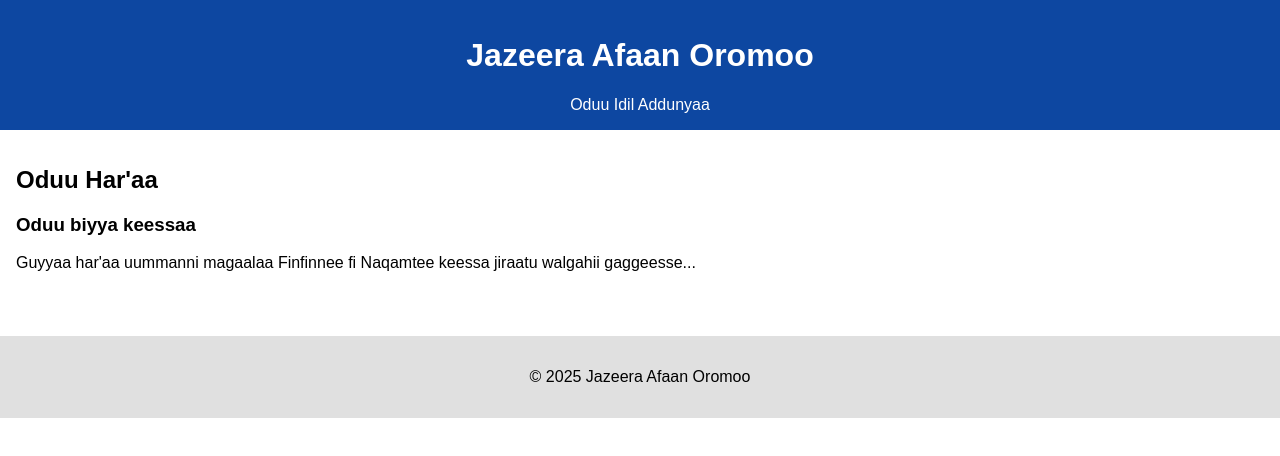
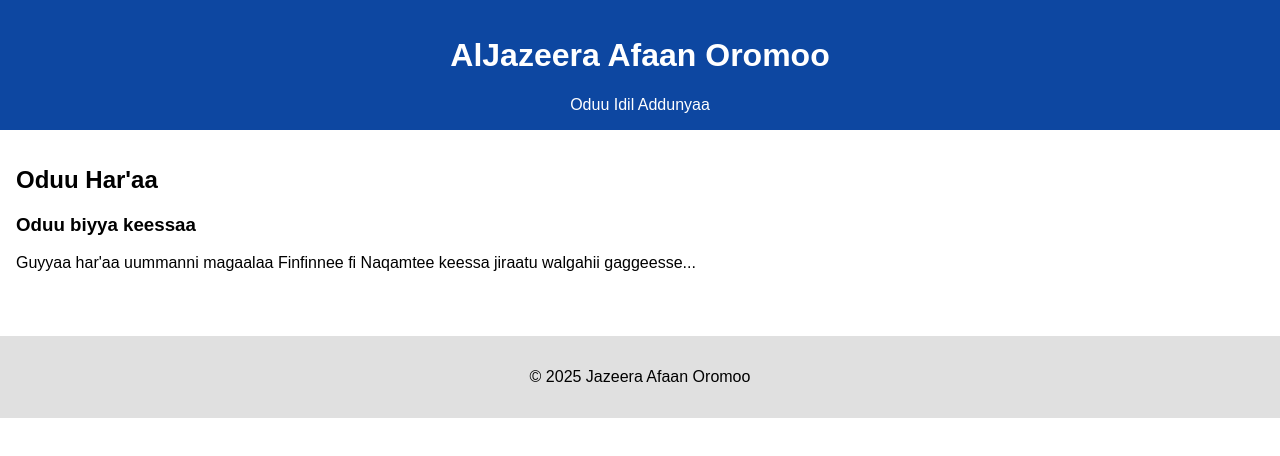
Before and after one commit to aljazeeraafaanoromoo/aljazeera-afaan-oromoo, a plain HTML site: page index.html in a window 1280 px wide. Drawn offline with Linux system fonts and the light colour scheme.

Commit message:
Update index.html

```diff
--- a/index.html
+++ b/index.html
@@ -34,7 +34,7 @@
 </head>
 <body>
   <header>
-    <h1>Jazeera Afaan Oromoo</h1>
+    <h1>AlJazeera Afaan Oromoo</h1>
     <nav>
       <a href="#">Oduu Idil Addunyaa</a>
     </nav>
```
